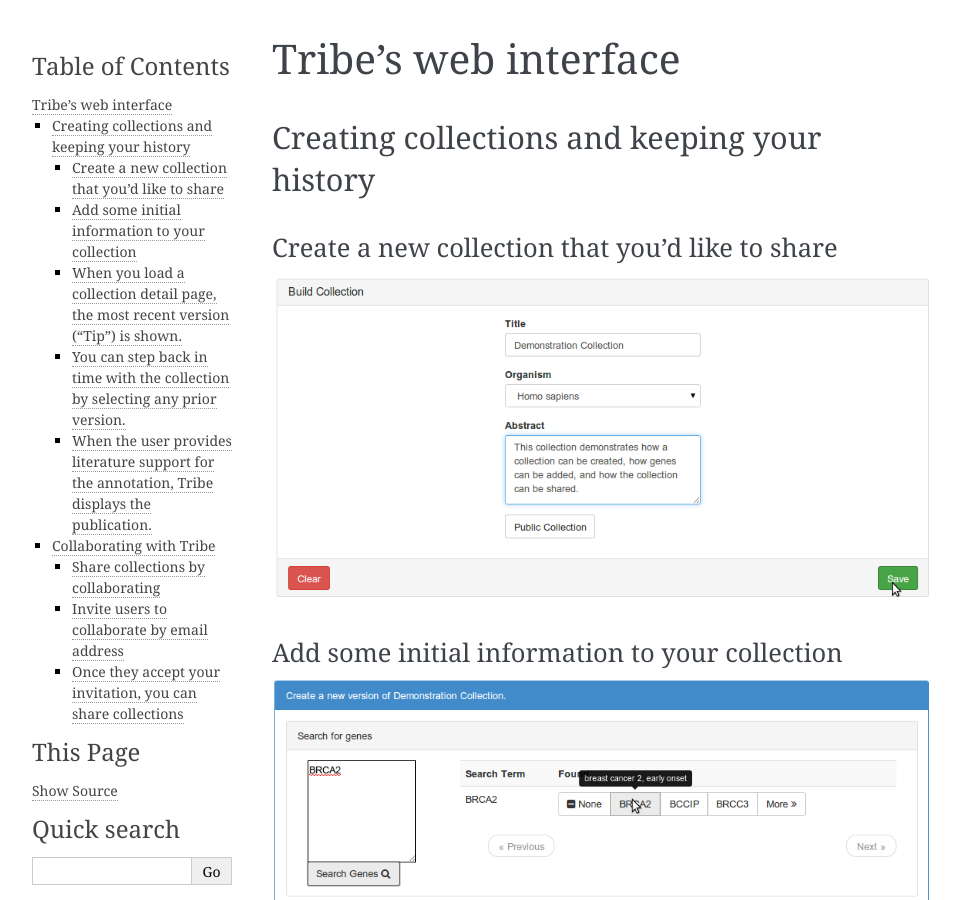
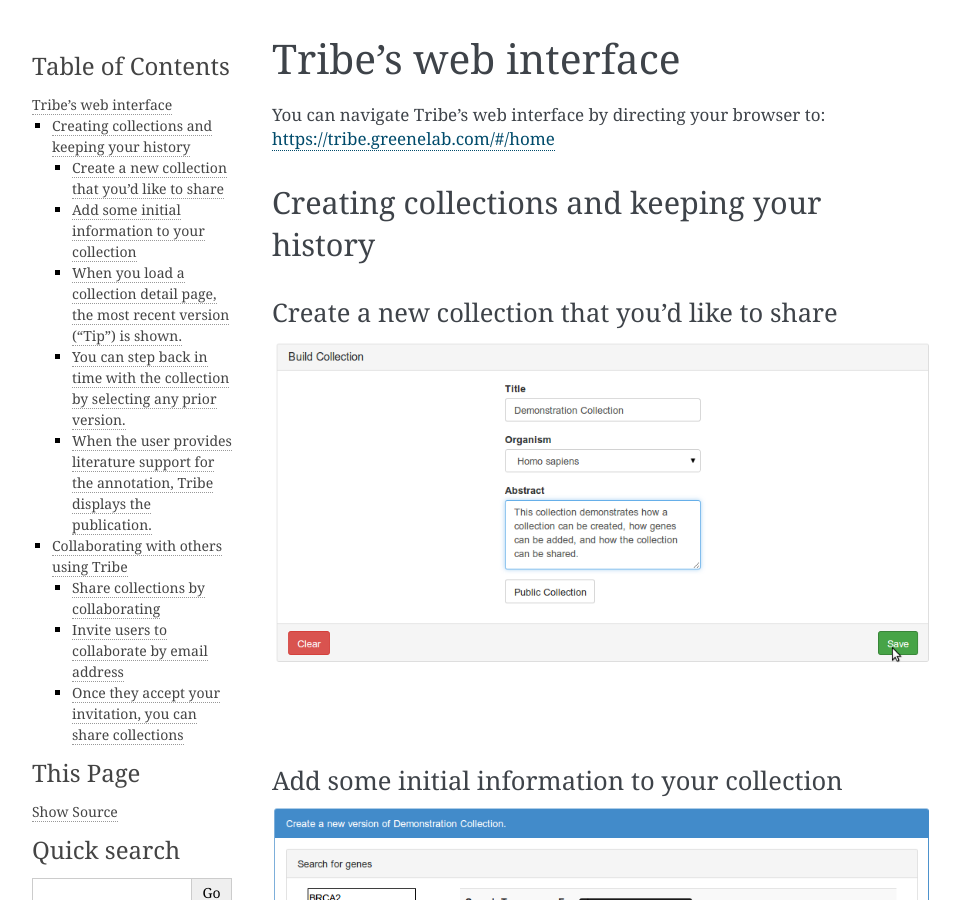
Before and after one commit to greenelab/tribe, a Sphinx documentation site: the page built from docs/source/web_interface.rst, in a window 1280 px wide and 900 px high. Shown: the whole window, without its empty margins (148-1108 px from the left). Built offline with Sphinx 7.4.7, drawn with Linux system fonts in a browser that asks for light colours; some of the changed text lies outside the part shown.

Commit message:
Changing format of web_interface.rst to make it more readable.

```diff
--- a/docs/source/web_interface.rst
+++ b/docs/source/web_interface.rst
@@ -1,59 +1,80 @@
 Tribe's web interface
 =========================
 
+
+You can navigate Tribe's web interface by directing your browser to: https://tribe.greenelab.com/#/home
+
+
 Creating collections and keeping your history
------------------------------------------------
+----------------------------------------------------
 
 
 Create a new collection that you'd like to share
-_________________________________________________
+____________________________________________________
 
 .. image:: images/share_create.png
 
+|
+|
 
 Add some initial information to your collection
 __________________________________________________
 
 .. image:: images/share_add_genes.png
 
+|
+|
 
 When you load a collection detail page, the most recent version ("Tip") is shown.
 ____________________________________________________________________________________
 
 .. image:: images/most_recent_version.png
 
+|
+|
 
 You can step back in time with the collection by selecting any prior version.
 _______________________________________________________________________________
 
 .. image:: images/view_older_versions.png
 
+|
+|
 
 When the user provides literature support for the annotation, Tribe displays the publication.
 _______________________________________________________________________________________________
 
 .. image:: images/see_annotation_citation.png
 
+|
+|
+|
 
 
+Collaborating with others using Tribe
+-----------------------------------------
 
-
-Collaborating with Tribe
---------------------------
 
 Share collections by collaborating
 _____________________________________
 
 .. image:: images/collab_select.png
 
+|
+|
 
 Invite users to collaborate by email address
 ______________________________________________
 
 .. image:: images/invite_collab.png
 
+|
+|
 
 Once they accept your invitation, you can share collections
 _____________________________________________________________
 
 .. image:: images/invited_collab.png
+
+|
+|
```
